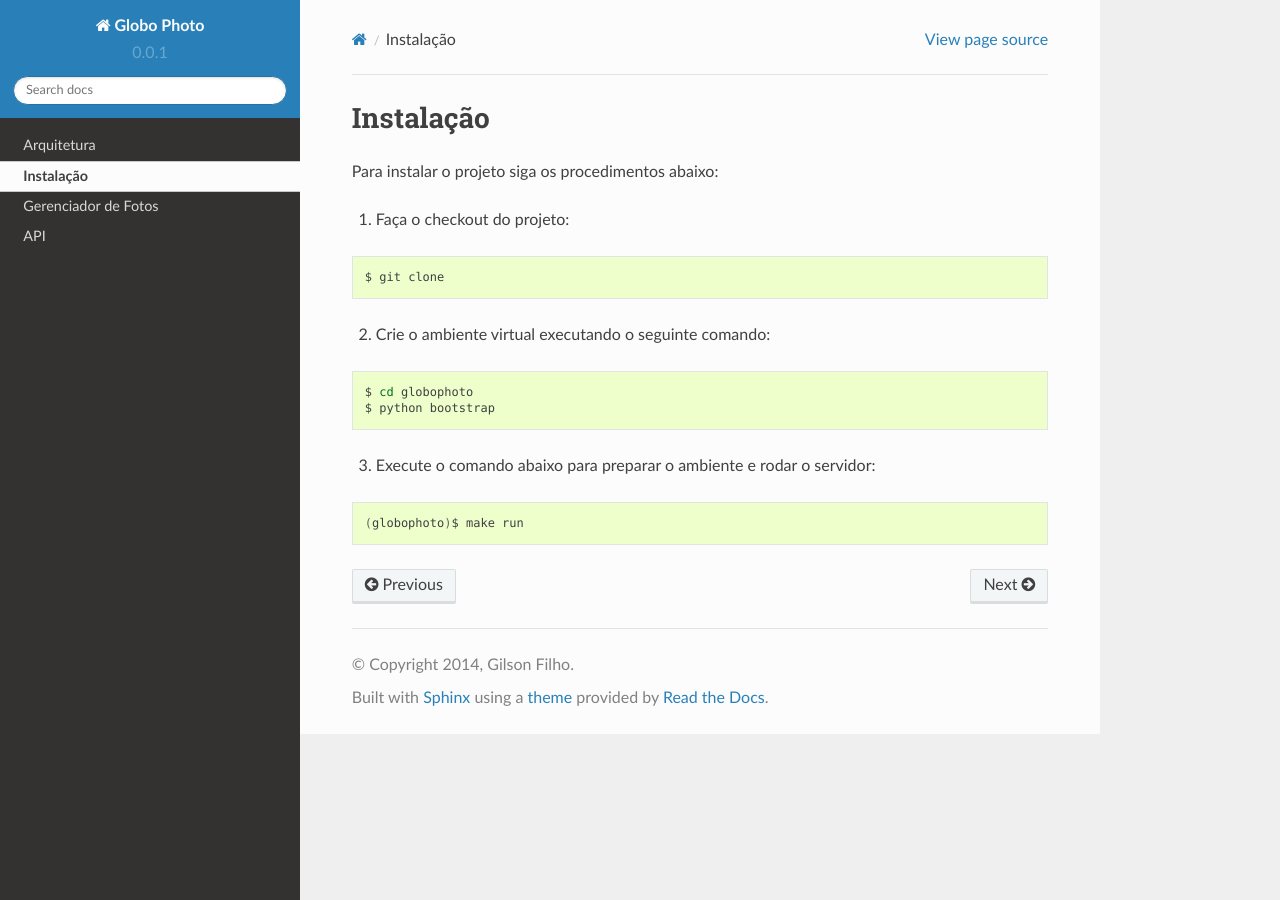
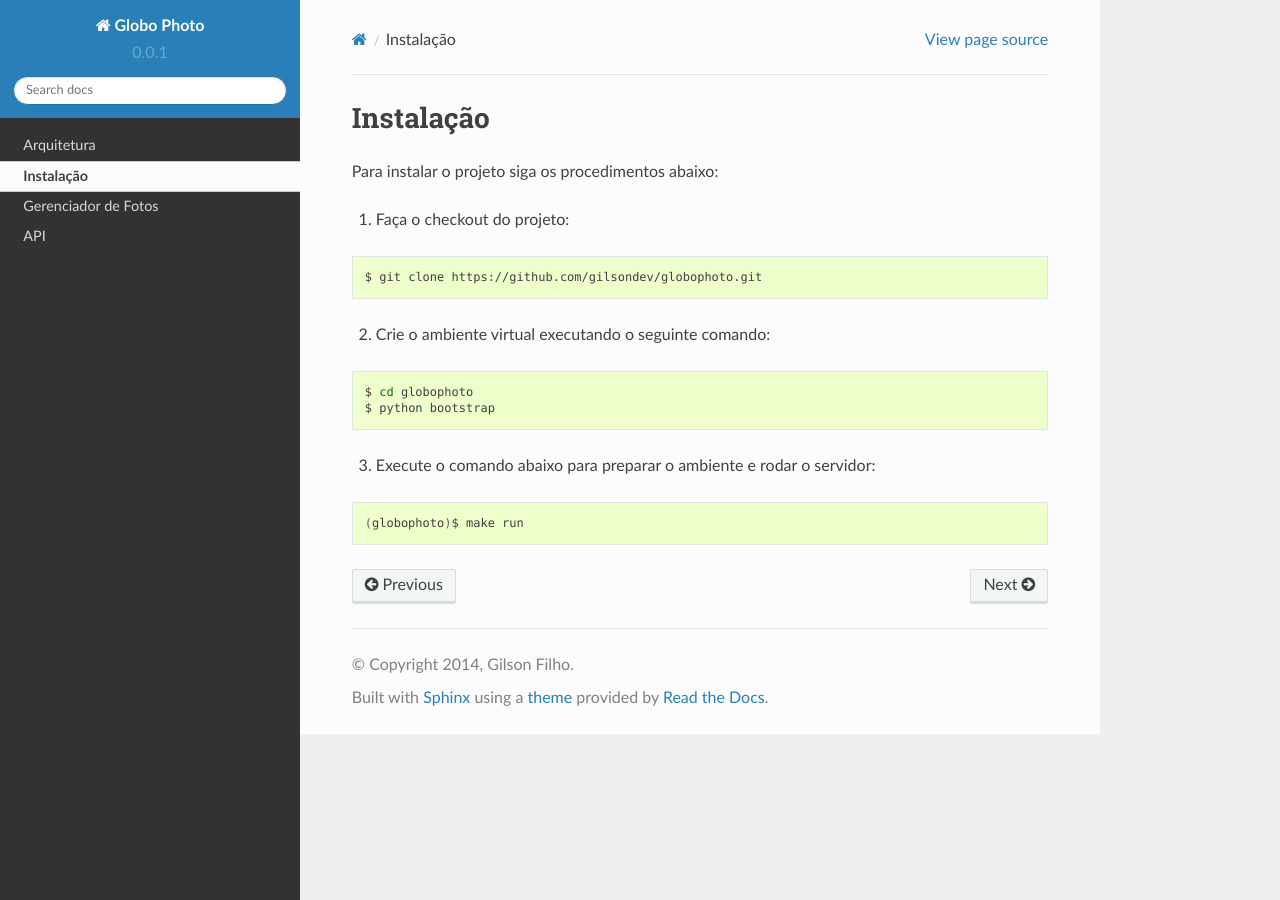
Before and after one commit to gilsondev/globophoto, a Sphinx documentation site: the page built from doc/source/installation.rst, in a window 1280 px wide. Built offline with Sphinx 7.4.7 and the Read the Docs theme 2.0.0, drawn with Linux system fonts in a browser that asks for light colours; formulas are drawn with MathJax 3; part of the change alters nothing that is shown.

Commit message:
insert git repo

```diff
--- a/doc/source/installation.rst
+++ b/doc/source/installation.rst
@@ -7,7 +7,7 @@ Para instalar o projeto siga os procedimentos abaixo:
 
 .. sourcecode:: bash
 
-    $ git clone
+    $ git clone https://github.com/gilsondev/globophoto.git
 
 2. Crie o ambiente virtual executando o seguinte comando:
 
```
